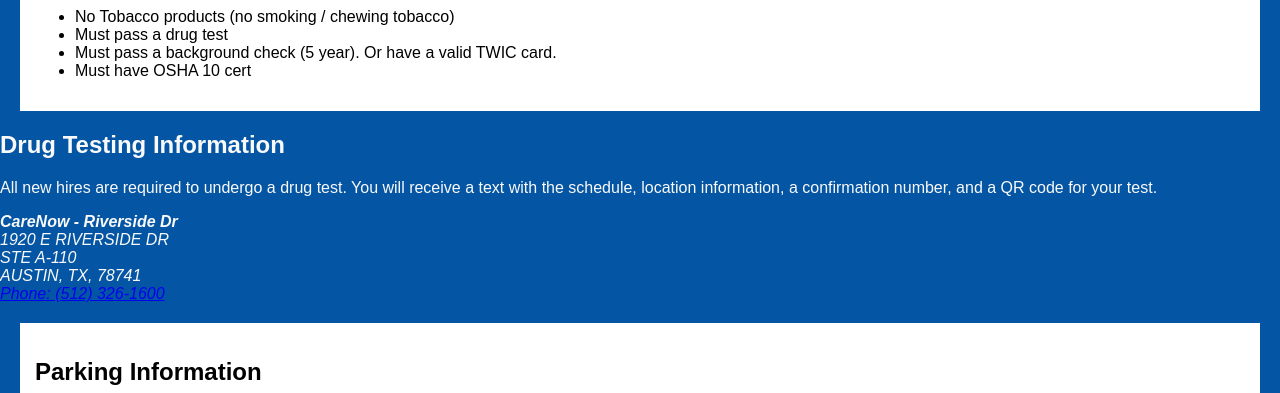
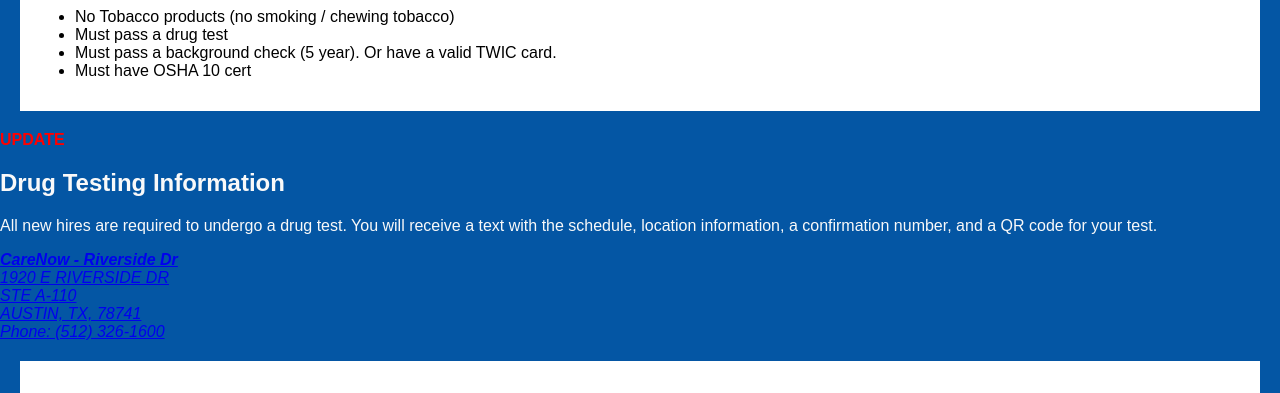
Before and after one commit to johame72/TeslaProject, a plain HTML site: page index.html in a window 1280 px wide. Shown: the part 960-1353 px from the top of the page. Drawn offline with Linux system fonts and the light colour scheme.

Commit message:
added Update for Drug Testing

```diff
--- a/index.html
+++ b/index.html
@@ -37,13 +37,16 @@
     </section>
 
     <section class="drug-testing-info">
+        <p style="color: red; font-weight: bold;">UPDATE</p>
         <h2>Drug Testing Information</h2>
         <p>All new hires are required to undergo a drug test. You will receive a text with the schedule, location information, a confirmation number, and a QR code for your test.</p>
         <address>
-            <strong>CareNow - Riverside Dr</strong><br>
-            1920 E RIVERSIDE DR<br>
-            STE A-110<br>
-            AUSTIN, TX, 78741<br>
+            <a href="https://maps.app.goo.gl/rYMEWexTWDZQET7FA" target="_blank">
+                <strong>CareNow - Riverside Dr</strong><br>
+                1920 E RIVERSIDE DR<br>
+                STE A-110<br>
+                AUSTIN, TX, 78741<br>
+            </a>
             <a href="tel:512-326-1600">Phone: (512) 326-1600</a>
         </address>
     </section>
```
